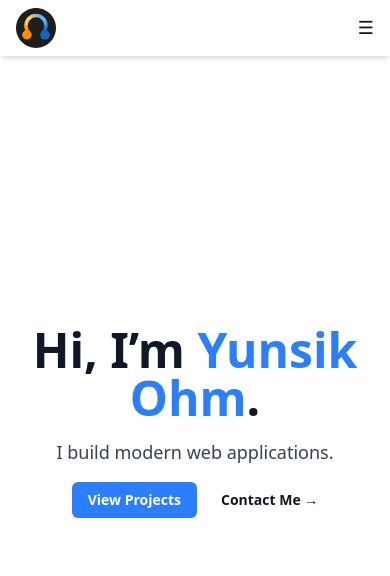
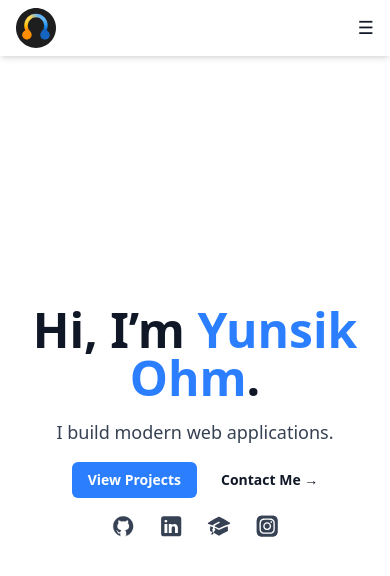
Before and after one commit to yo-resistor/portfolio_website_react_typescript_vite, a React (Vite) app: page / in a window 390 px wide. Shown: the top 576 px of the page. Built offline with nearby package versions, Linux system fonts and the light colour scheme.

Commit message:
show social icons in small responsive screen

```diff
--- a/src/components/Hero.tsx
+++ b/src/components/Hero.tsx
@@ -1,4 +1,8 @@
 import { motion } from "framer-motion";
+import GitHubIcon from "./icons/GitHubIcon";
+import LinkedInIcon from "./icons/LinkedInIcon";
+import GoogleScholarIcon from "./icons/GoogleScholarIcon";
+import InstagramIcon from "./icons/InstagramIcon";
 
 const Hero = () => {
   return (
@@ -41,6 +45,60 @@ const Hero = () => {
           Contact Me →
         </motion.a>
       </div>
+      <div className="mt-4 flex items-center justify-center gap-x-6 sm:hidden">
+        {/* GitHub icon dark and light mode */}
+        <motion.a
+          href="https://github.com/yo-resistor"
+          target="_blank"
+          rel="noopener noreferrer"
+          className="fill-gray-700"
+          initial={{ opacity: 0, y: 10 }}
+          animate={{ opacity: 1, y: 0 }}
+          transition={{ duration: 0.8, delay: 0.2 }}
+          whileHover={{ scale: 1.05 }}
+        >
+          <GitHubIcon />
+        </motion.a>
+        {/* LinkedIn icon dark and light mode */}
+        <motion.a
+          href="https://www.linkedin.com/in/yohm/"
+          target="_blank"
+          rel="noopener noreferrer"
+          className="fill-gray-700"
+          initial={{ opacity: 0, y: 10 }}
+          animate={{ opacity: 1, y: 0 }}
+          transition={{ duration: 0.8, delay: 0.2 }}
+          whileHover={{ scale: 1.05 }}
+        >
+          <LinkedInIcon />
+        </motion.a>
+        {/* Google scholar icon dark and light mode */}
+        <motion.a
+          href="https://scholar.google.com/citations?user=MdnAj8IAAAAJ&hl=en&oi=ao"
+          target="_blank"
+          rel="noopener noreferrer"
+          className="fill-gray-700"
+          initial={{ opacity: 0, y: 10 }}
+          animate={{ opacity: 1, y: 0 }}
+          transition={{ duration: 0.8, delay: 0.2 }}
+          whileHover={{ scale: 1.05 }}
+        >
+          <GoogleScholarIcon />
+        </motion.a>
+        {/* Instagram icon dark and light mode */}
+        <motion.a
+          href="https://www.instagram.com/yunsik_ohm/"
+          target="_blank"
+          rel="noopener noreferrer"
+          className="fill-gray-700"
+          initial={{ opacity: 0, y: 10 }}
+          animate={{ opacity: 1, y: 0 }}
+          transition={{ duration: 0.8, delay: 0.2 }}
+          whileHover={{ scale: 1.05 }}
+        >
+          <InstagramIcon />
+        </motion.a>
+      </div>
     </section>
   );
 };
--- a/src/components/SocialSide.tsx
+++ b/src/components/SocialSide.tsx
@@ -13,7 +13,7 @@ const SocialSide = () => {
           href="https://github.com/yo-resistor"
           target="_blank"
           rel="noopener noreferrer"
-          className="hover:scale-110 transition"
+          className="fill-gray-600"
         >
           <GitHubIcon />
         </a>
@@ -22,7 +22,7 @@ const SocialSide = () => {
           href="https://www.linkedin.com/in/yohm/"
           target="_blank"
           rel="noopener noreferrer"
-          className="hover:scale-110 transition"
+          className="fill-gray-600"
         >
           <LinkedInIcon />
         </a>
@@ -31,7 +31,7 @@ const SocialSide = () => {
           href="https://scholar.google.com/citations?user=MdnAj8IAAAAJ&hl=en&oi=ao"
           target="_blank"
           rel="noopener noreferrer"
-          className="hover:scale-110 transition"
+          className="fill-gray-600"
         >
           <GoogleScholarIcon />
         </a>
@@ -40,7 +40,7 @@ const SocialSide = () => {
           href="https://www.instagram.com/yunsik_ohm/"
           target="_blank"
           rel="noopener noreferrer"
-          className="hover:scale-110 transition"
+          className="fill-gray-600"
         >
           <InstagramIcon />
         </a>
--- a/src/components/icons/GitHubIcon.tsx
+++ b/src/components/icons/GitHubIcon.tsx
@@ -5,7 +5,7 @@ const GitHubIcon = ({ className }: { className?: string }) => {
       viewBox="1 0 256 256"
       width="24"
       height="24"
-      className={`fill-gray-600 dark:fill-gray-300 stroke-gray-600 stroke-[0.5] ${className}`}
+      className={`dark:fill-gray-300 stroke-gray-600 stroke-[0.5] ${className}`}
     >
       <g transform="scale(4.1, 4.1)">
         <path d="M32,6c-14.359,0 -26,11.641 -26,26c0,12.277 8.512,22.56 19.955,25.286c-0.592,-0.141 -1.179,-0.299 -1.755,-0.479v-5.957c0,0 -0.975,0.325 -2.275,0.325c-3.637,0 -5.148,-3.245 -5.525,-4.875c-0.229,-0.993 -0.827,-1.934 -1.469,-2.509c-0.767,-0.684 -1.126,-0.686 -1.131,-0.92c-0.01,-0.491 0.658,-0.471 0.975,-0.471c1.625,0 2.857,1.729 3.429,2.623c1.417,2.207 2.938,2.577 3.721,2.577c0.975,0 1.817,-0.146 2.397,-0.426c0.268,-1.888 1.108,-3.57 2.478,-4.774c-6.097,-1.219 -10.4,-4.716 -10.4,-10.4c0,-2.928 1.175,-5.619 3.133,-7.792c-0.2,-0.567 -0.533,-1.714 -0.533,-3.583c0,-1.235 0.086,-2.751 0.65,-4.225c0,0 3.708,0.026 7.205,3.338c1.614,-0.47 3.341,-0.738 5.145,-0.738c1.804,0 3.531,0.268 5.145,0.738c3.497,-3.312 7.205,-3.338 7.205,-3.338c0.567,1.474 0.65,2.99 0.65,4.225c0,2.015 -0.268,3.19 -0.432,3.697c1.898,2.153 3.032,4.802 3.032,7.678c0,5.684 -4.303,9.181 -10.4,10.4c1.628,1.43 2.6,3.513 2.6,5.85v8.557c-0.576,0.181 -1.162,0.338 -1.755,0.479c11.443,-2.726 19.955,-13.009 19.955,-25.286c0,-14.359 -11.641,-26 -26,-26z" />
--- a/src/components/icons/GoogleScholarIcon.tsx
+++ b/src/components/icons/GoogleScholarIcon.tsx
@@ -5,7 +5,7 @@ const GoogleScholarIcon = ({ className }: { className?: string }) => {
       viewBox="0 0 24 24"
       width="24"
       height="24"
-      className={`size-6 fill-gray-600 dark:fill-gray-300 dark:stroke-[0.5] dark:stroke-gray-900 ${className}`}
+      className={`size-6 dark:fill-gray-300 dark:stroke-[0.5] dark:stroke-gray-900 ${className}`}
     >
       <path d="M11.7 2.805a.75.75 0 0 1 .6 0A60.65 60.65 0 0 1 22.83 8.72a.75.75 0 0 1-.231 1.337 49.948 49.948 0 0 0-9.902 3.912l-.003.002c-.114.06-.227.119-.34.18a.75.75 0 0 1-.707 0A50.88 50.88 0 0 0 7.5 12.173v-.224c0-.131.067-.248.172-.311a54.615 54.615 0 0 1 4.653-2.52.75.75 0 0 0-.65-1.352 56.123 56.123 0 0 0-4.78 2.589 1.858 1.858 0 0 0-.859 1.228 49.803 49.803 0 0 0-4.634-1.527.75.75 0 0 1-.231-1.337A60.653 60.653 0 0 1 11.7 2.805Z" />
       <path d="M13.06 15.473a48.45 48.45 0 0 1 7.666-3.282c.134 1.414.22 2.843.255 4.284a.75.75 0 0 1-.46.711 47.87 47.87 0 0 0-8.105 4.342.75.75 0 0 1-.832 0 47.87 47.87 0 0 0-8.104-4.342.75.75 0 0 1-.461-.71c.035-1.442.121-2.87.255-4.286.921.304 1.83.634 2.726.99v1.27a1.5 1.5 0 0 0-.14 2.508c-.09.38-.222.753-.397 1.11.452.213.901.434 1.346.66a6.727 6.727 0 0 0 .551-1.607 1.5 1.5 0 0 0 .14-2.67v-.645a48.549 48.549 0 0 1 3.44 1.667 2.25 2.25 0 0 0 2.12 0Z" />
--- a/src/components/icons/InstagramIcon.tsx
+++ b/src/components/icons/InstagramIcon.tsx
@@ -5,7 +5,7 @@ const InstagramIcon = ({ className }: { className?: string }) => {
       viewBox="-10 -10 150 150"
       width="24"
       height="24"
-      className={`size-6 fill-gray-600 dark:fill-gray-300  ${className}`}
+      className={`size-6 dark:fill-gray-300  ${className}`}
     >
       <path
         d="M65.03 0C37.888 0 29.95.028 28.407.156c-5.57.463-9.036 1.34-12.812 3.22-2.91 1.445-5.205 3.12-7.47 5.468C4 13.126 1.5 18.394.595 24.656c-.44 3.04-.568 3.66-.594 19.188-.01 5.176 0 11.988 0 21.125 0 27.12.03 35.05.16 36.59.45 5.42 1.3 8.83 3.1 12.56 3.44 7.14 10.01 12.5 17.75 14.5 2.68.69 5.64 1.07 9.44 1.25 1.61.07 18.02.12 34.44.12 16.42 0 32.84-.02 34.41-.1 4.4-.207 6.955-.55 9.78-1.28 7.79-2.01 14.24-7.29 17.75-14.53 1.765-3.64 2.66-7.18 3.065-12.317.088-1.12.125-18.977.125-36.81 0-17.836-.04-35.66-.128-36.78-.41-5.22-1.305-8.73-3.127-12.44-1.495-3.037-3.155-5.305-5.565-7.624C116.9 4 111.64 1.5 105.372.596 102.335.157 101.73.027 86.19 0H65.03z"
--- a/src/components/icons/LinkedInIcon.tsx
+++ b/src/components/icons/LinkedInIcon.tsx
@@ -5,7 +5,7 @@ const LinkedInIcon = ({ className }: { className?: string }) => {
       viewBox="-2 -3 256 256"
       width="24"
       height="24"
-      className={`fill-gray-600 dark:fill-gray-300 dark:stroke-[0.5] dark:stroke-gray-900 ${className}`}
+      className={`dark:fill-gray-300 dark:stroke-[0.5] dark:stroke-gray-900 ${className}`}
     >
       <g transform="scale(5.12,5.12)">
         <path d="M41,4h-32c-2.76,0 -5,2.24 -5,5v32c0,2.76 2.24,5 5,5h32c2.76,0 5,-2.24 5,-5v-32c0,-2.76 -2.24,-5 -5,-5zM17,20v19h-6v-19zM11,14.47c0,-1.4 1.2,-2.47 3,-2.47c1.8,0 2.93,1.07 3,2.47c0,1.4 -1.12,2.53 -3,2.53c-1.8,0 -3,-1.13 -3,-2.53zM39,39h-6c0,0 0,-9.26 0,-10c0,-2 -1,-4 -3.5,-4.04h-0.08c-2.42,0 -3.42,2.06 -3.42,4.04c0,0.91 0,10 0,10h-6v-19h6v2.56c0,0 1.93,-2.56 5.81,-2.56c3.97,0 7.19,2.73 7.19,8.26z" />
```
